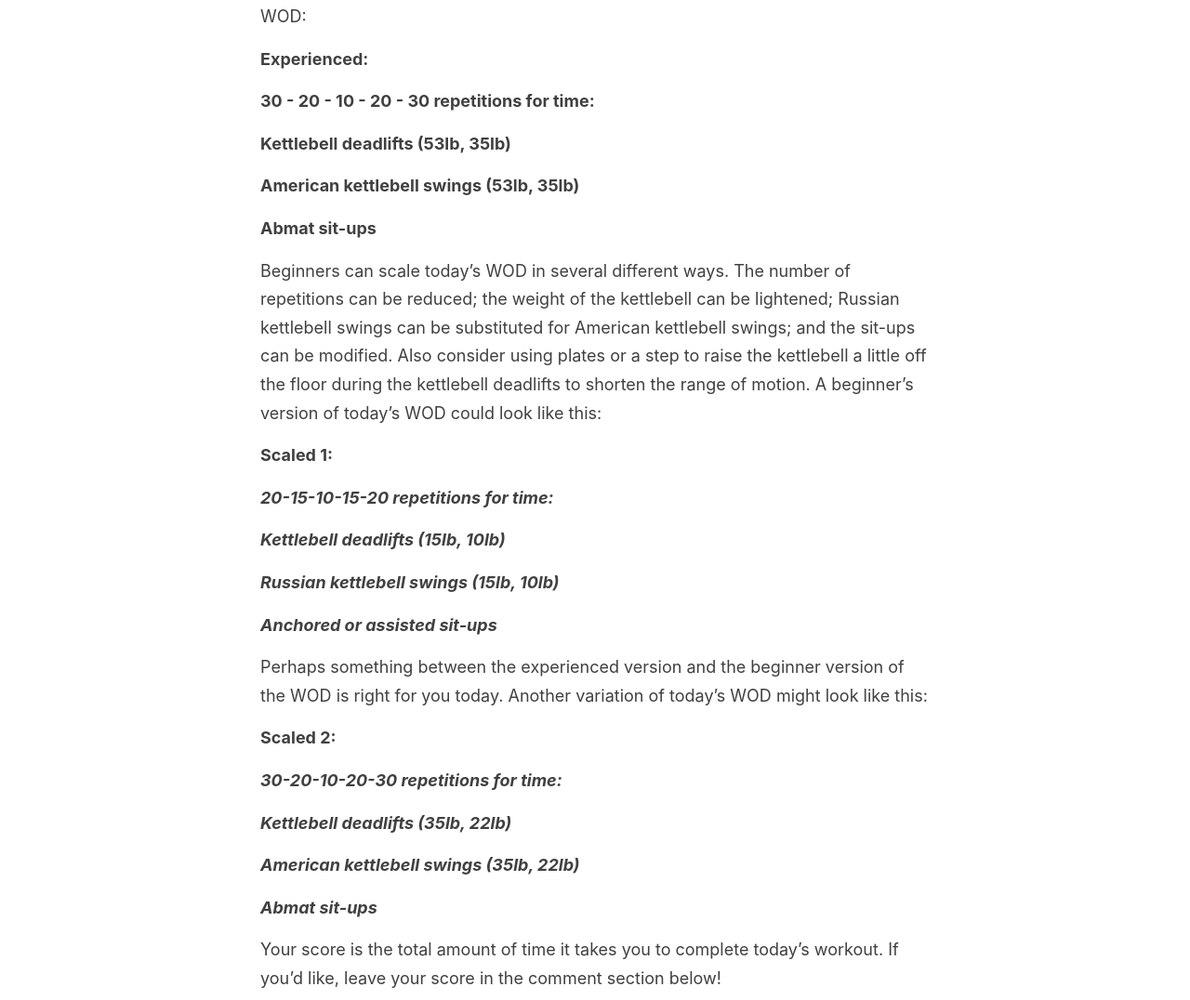
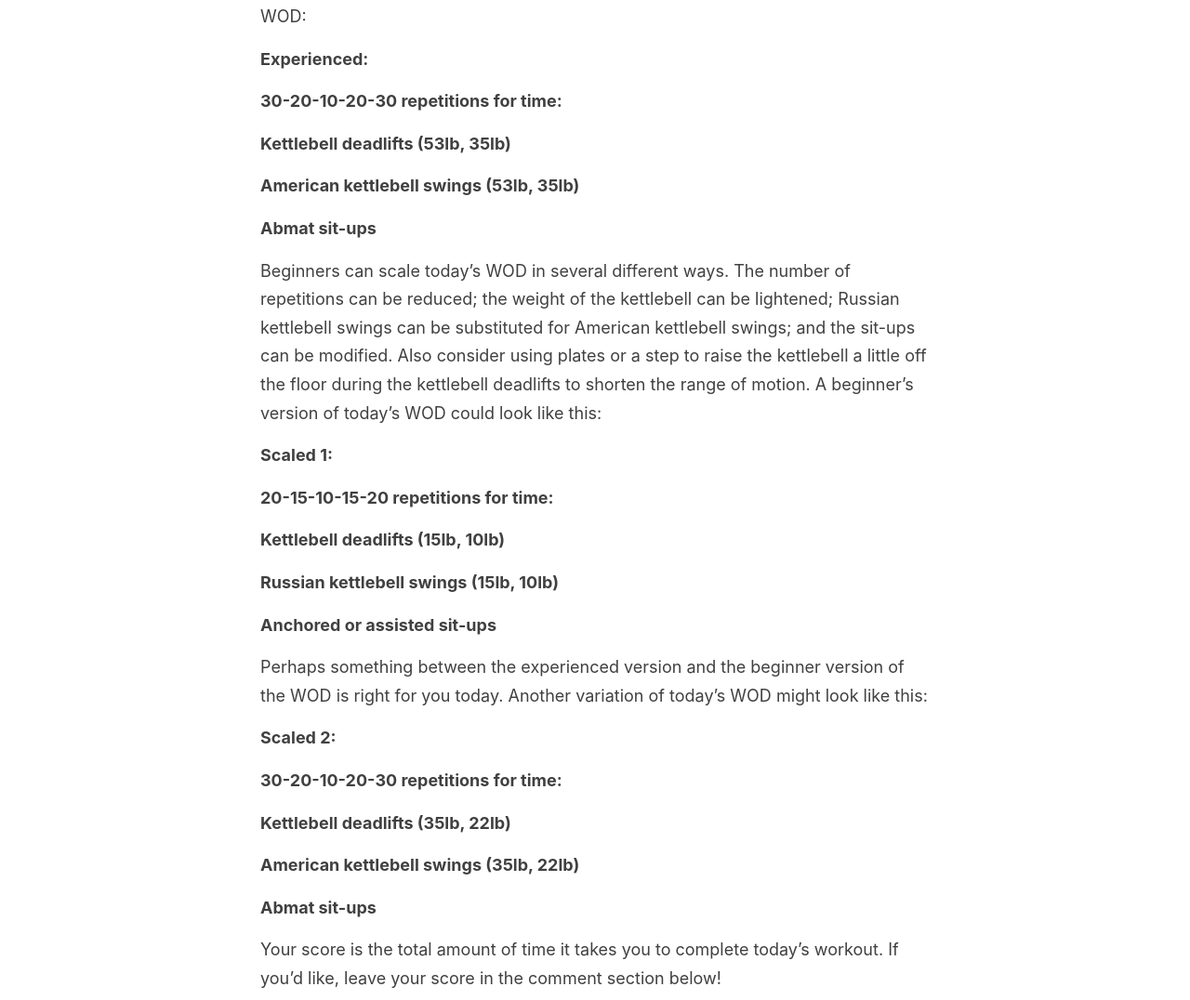
Before and after one commit to communityfitness/club, a Jekyll site: the page built from _posts/2024-07-28-Thursday.md, in a window 1280 px wide. Shown: the part 736-1812 px from the top of the page at 93% size. Built offline with Jekyll 4.4.1, drawn with Linux system fonts in a browser that asks for light colours.

Commit message:
Fix formatting

```diff
--- a/_posts/2024-07-28-Thursday.md
+++ b/_posts/2024-07-28-Thursday.md
@@ -13,7 +13,7 @@ If you are an experienced athlete and feel capable, please perform the following
 
 **Experienced:**
 
-**30 - 20 - 10 - 20 - 30 repetitions for time:**
+**30-20-10-20-30 repetitions for time:**
 
 **Kettlebell deadlifts (53lb, 35lb)**
 
@@ -26,25 +26,25 @@ Beginners can scale today’s WOD in several different ways. The number of repet
 
 **Scaled 1:**
 
-***20-15-10-15-20 repetitions for time:***
+**20-15-10-15-20 repetitions for time:**
 
-***Kettlebell deadlifts (15lb, 10lb)***
+**Kettlebell deadlifts (15lb, 10lb)**
 
-***Russian kettlebell swings (15lb, 10lb)***
+**Russian kettlebell swings (15lb, 10lb)**
 
-***Anchored or assisted sit-ups***
+**Anchored or assisted sit-ups**
 
 Perhaps something between the experienced version and the beginner version of the WOD is right for you today. Another variation of today’s WOD might look like this:
 
 **Scaled 2:**
 
-***30-20-10-20-30 repetitions for time:***
+**30-20-10-20-30 repetitions for time:**
 
-***Kettlebell deadlifts (35lb, 22lb)***
+**Kettlebell deadlifts (35lb, 22lb)**
 
-***American kettlebell swings (35lb, 22lb)***
+**American kettlebell swings (35lb, 22lb)**
 
-***Abmat sit-ups***
+**Abmat sit-ups**
 
 Your score is the total amount of time it takes you to complete today’s workout. If you’d like, leave your score in the comment section below!
 
```
